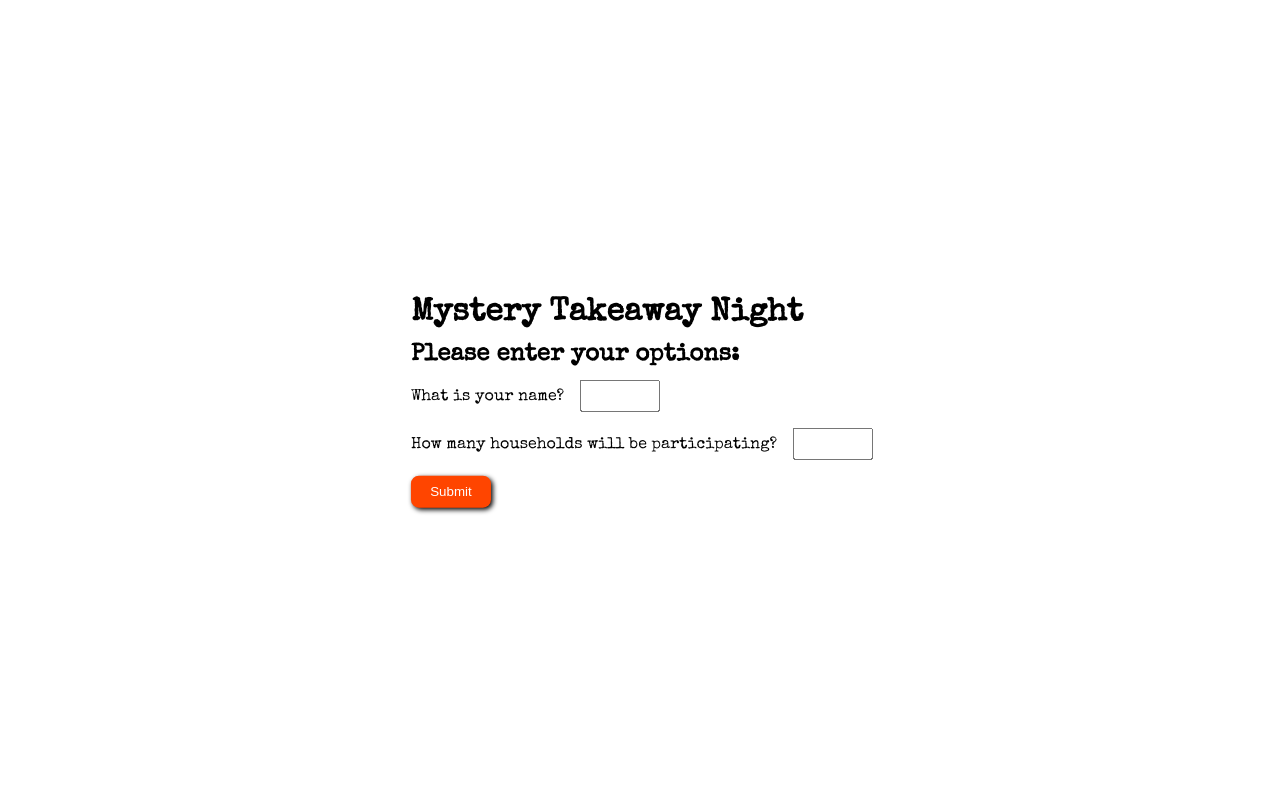
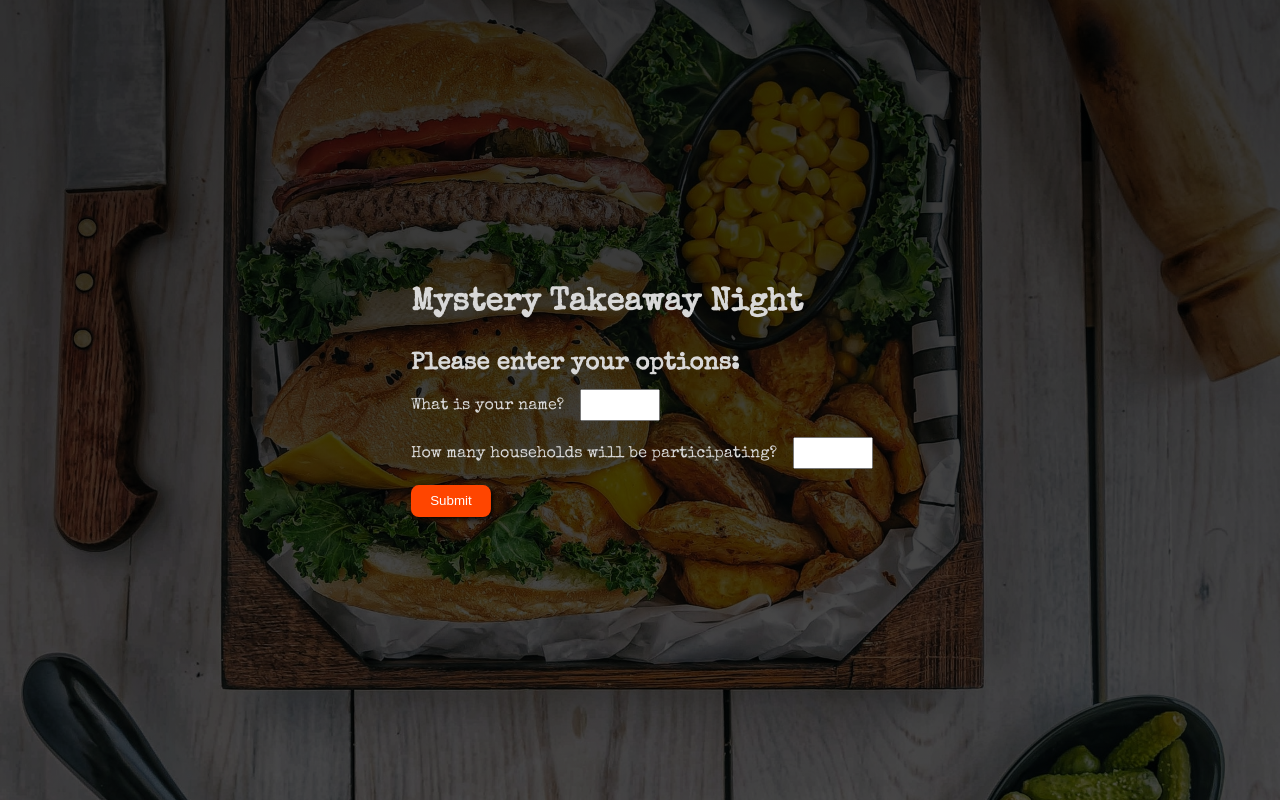
Before and after one commit to riquiofficial/mystery-takeaway-night, a React (Create React App) app: page / in a window 1280 px wide. Built offline with nearby package versions, Linux system fonts and the light colour scheme.

Commit message:
background image added

```diff
--- a/src/components/GlobalStyles.js
+++ b/src/components/GlobalStyles.js
@@ -1,11 +1,15 @@
 import { createGlobalStyle } from "styled-components";
 import table from "../images/table.jpg";
+import table2 from "../images/table2.jpg";
 
 const GlobalStyles = createGlobalStyle`
   * {
     margin: 0;
     padding: 0;
     box-sizing: border-box;
+  }
+  h1 {
+    margin-bottom: 2rem;
   }
 
   h2 {
@@ -14,7 +18,13 @@ const GlobalStyles = createGlobalStyle`
 
   body {
     font-family: 'Special Elite', cursive;
-    background: table;
+    height: 100vh;
+    background-image: linear-gradient( rgba(0, 0, 0, 0.8), rgba(0, 0, 0, 0.7) ),url(${table2});
+    background-color: #cccccc;
+    background-position: center;
+    background-repeat: no-repeat;
+    background-size: cover;
+    color: #d8d8d8;
   }
   .content {
     position: absolute;
```
Also changed, not shown: src/images/table2.jpg (added), 1 other file (tests, documents, lock files or other folders).
